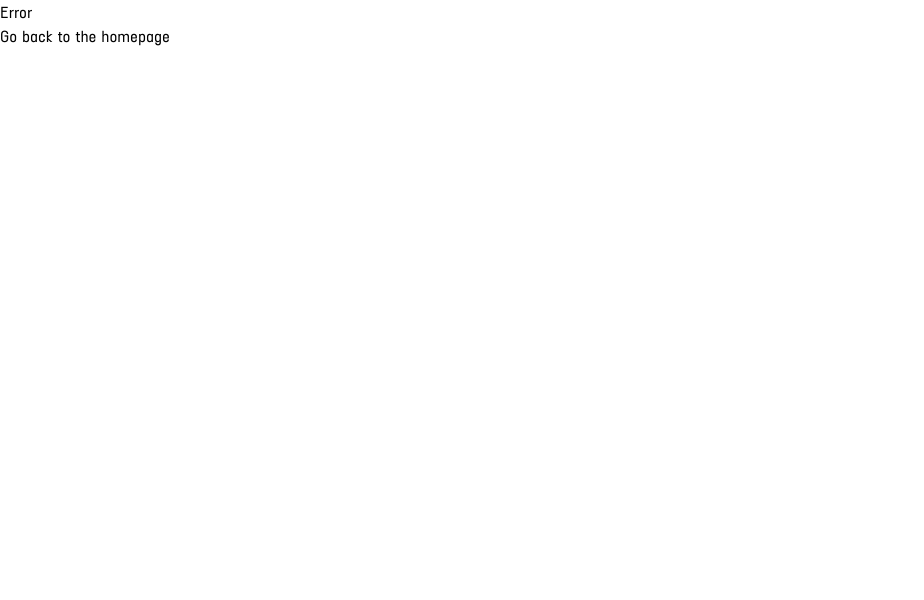
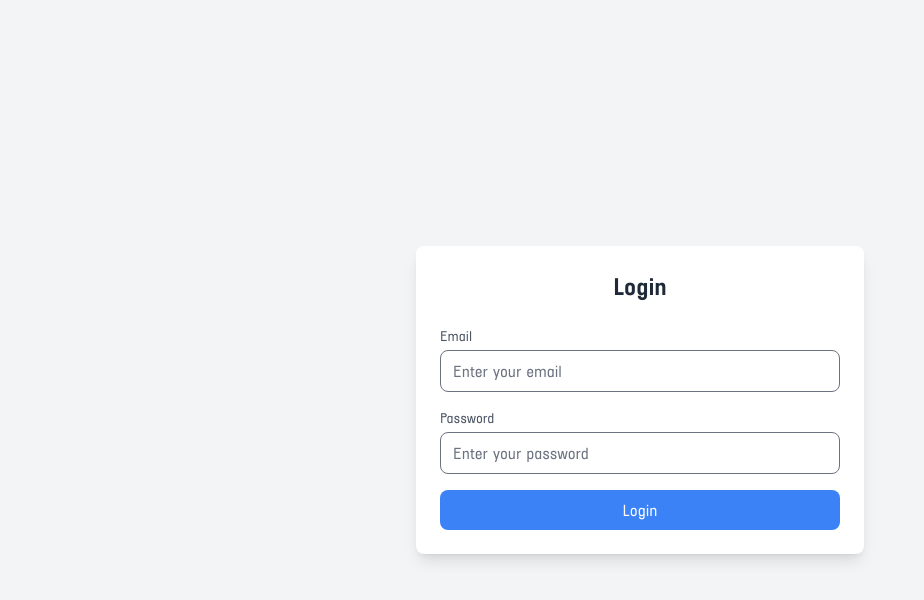
Before and after one commit to xunillinux/rdfweb, a SvelteKit app: page /auth in a window 1280 px wide. Before the commit this address had no page. Shown: the top 600 px of the page, without its empty margins (0-924 px from the left). Built offline with nearby package versions, Linux system fonts and the light colour scheme.

Commit message:
started developing auth page

```diff
--- a/src/lib/server/firebase.ts
+++ b/src/lib/server/firebase.ts
@@ -15,10 +15,6 @@ const firebaseConfig = {
 const app = initializeApp(firebaseConfig);
 const auth = getAuth(app);
 const db = getFirestore(app);
-const userDoc = (userId: string) => doc(db, "users", userId)
-export {
-  auth
-};
 
 const getDocument = async (collectionName: string, docId: string) => {
   const docRef = doc(db, collectionName, docId);
@@ -26,5 +22,4 @@ const getDocument = async (collectionName: string, docId: string) => {
   return docSnap.exists() ? docSnap.data() : null;
 };
 
-
-export { db, getDocument };
+export { auth, db, getDocument };
--- a/src/routes/+error.svelte
+++ b/src/routes/+error.svelte
@@ -3,6 +3,10 @@
 	export let status;
 </script>
 
-<h1>Error {status}</h1>
-<p>{error}</p>
-<a href="/">Go back to the homepage</a>
+<div class="flex min-h-screen items-center justify-center bg-gray-100">
+	<div class="w-full max-w-md rounded-lg bg-white p-6 text-center shadow-lg">
+		<h1 class="mb-4 text-3xl font-bold text-red-600">Error {status}</h1>
+		<p class="text-gray-800">{error.message}</p>
+		<a href="/" class="mt-4 inline-block text-blue-500 underline">Back to Homepage</a>
+	</div>
+</div>
--- /dev/null
+++ b/src/routes/auth/+page.server.ts
@@ -0,0 +1,35 @@
+import { auth } from '$lib/server/firebase';
+import { fail, redirect } from '@sveltejs/kit';
+import { signInWithEmailAndPassword } from 'firebase/auth';
+
+
+export const actions = {
+  login: async ({ request, cookies }) => {
+    const formData = await request.formData();
+    const email = formData.get('email')?.toString();
+    const password = formData.get('password')?.toString();
+
+    if (!email || !password) {
+      return fail(400, { error: 'Email and password are required.', values: { email } });
+    }
+
+    try {
+      const userCredential = await signInWithEmailAndPassword(auth, email, password);
+      const user = userCredential.user;
+
+      // Create a session cookie or token (simplified)
+      const token = await user.getIdToken();
+      cookies.set('session', token, { path: '/', httpOnly: true, secure: true, maxAge: 60 * 60 });
+
+      // Redirect to home as logged in user
+      throw redirect(303, '/');
+    } catch (err) {
+      console.error('Login failed:', err);
+      return fail(400, { error: 'Invalid email or password.', values: { email } });
+    }
+  },
+
+  logout: async () => {
+    auth.signOut();
+  }
+};
--- /dev/null
+++ b/src/routes/auth/+page.svelte
@@ -0,0 +1,48 @@
+<script lang="ts">
+	let { form }: { form: any } = $props();
+</script>
+
+<div class="flex min-h-screen items-center justify-center bg-gray-100 p-3">
+	<div class="w-full max-w-md rounded-lg bg-white p-6 shadow-lg">
+		<h1 class="mb-6 text-center text-2xl font-semibold text-gray-800">Login</h1>
+
+		{#if form?.error}
+			<div class="mb-4 rounded bg-red-100 p-3 text-red-800">
+				{form.error.message}
+			</div>
+		{/if}
+
+		<form method="POST" action="?/login" class="space-y-4">
+			<div>
+				<label for="email" class="mb-1 block text-sm font-medium text-gray-600">Email</label>
+				<input
+					id="email"
+					name="email"
+					type="email"
+					required
+					class="w-full rounded-lg border px-3 py-2 focus:outline-none focus:ring focus:ring-blue-200"
+					placeholder="Enter your email"
+				/>
+			</div>
+
+			<div>
+				<label for="password" class="mb-1 block text-sm font-medium text-gray-600">Password</label>
+				<input
+					id="password"
+					name="password"
+					type="password"
+					required
+					class="w-full rounded-lg border px-3 py-2 focus:outline-none focus:ring focus:ring-blue-200"
+					placeholder="Enter your password"
+				/>
+			</div>
+
+			<button
+				type="submit"
+				class="w-full rounded-lg bg-blue-500 px-4 py-2 font-medium text-white hover:bg-blue-600 focus:outline-none focus:ring focus:ring-blue-300"
+			>
+				Login
+			</button>
+		</form>
+	</div>
+</div>
```
Also changed, not shown: src/lib/assets/instagram-icon.svg (deleted), src/routes/auth/login/+page.svelte (deleted).
